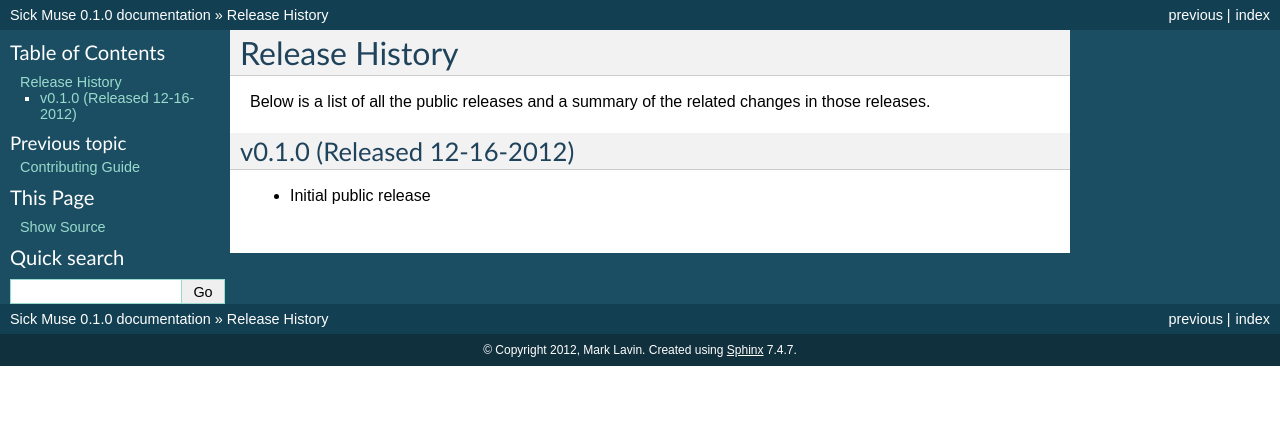
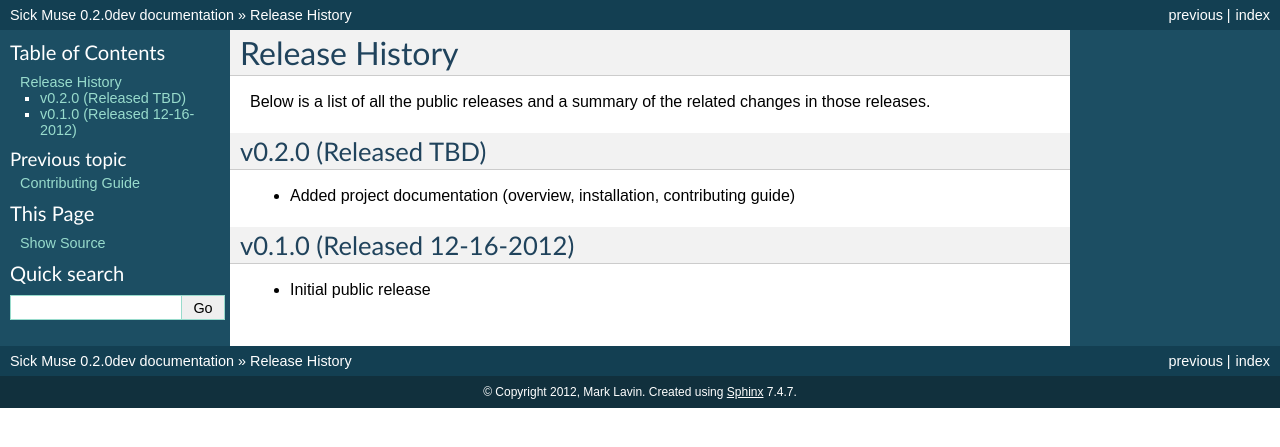
Before and after one commit to mlavin/sickmuse, a Sphinx documentation site: the page built from docs/releases.rst, in a window 1280 px wide. Shown: the top 447 px of the page. Built offline with Sphinx 7.4.7, drawn with Linux system fonts in a browser that asks for light colours.

Commit message:
Version bump and release note on current work.

```diff
--- a/docs/releases.rst
+++ b/docs/releases.rst
@@ -5,6 +5,12 @@
 in those releases.
 
 
+v0.2.0 (Released TBD)
+---------------------------------------------
+
+- Added project documentation (overview, installation, contributing guide)
+
+
 v0.1.0 (Released 12-16-2012)
 ---------------------------------------------
 
--- a/sickmuse/__init__.py
+++ b/sickmuse/__init__.py
@@ -1,3 +1,3 @@
 "A Collectd Frontend with heart."
 
-__version__ = '0.1.0'
+__version__ = '0.2.0dev'
```
